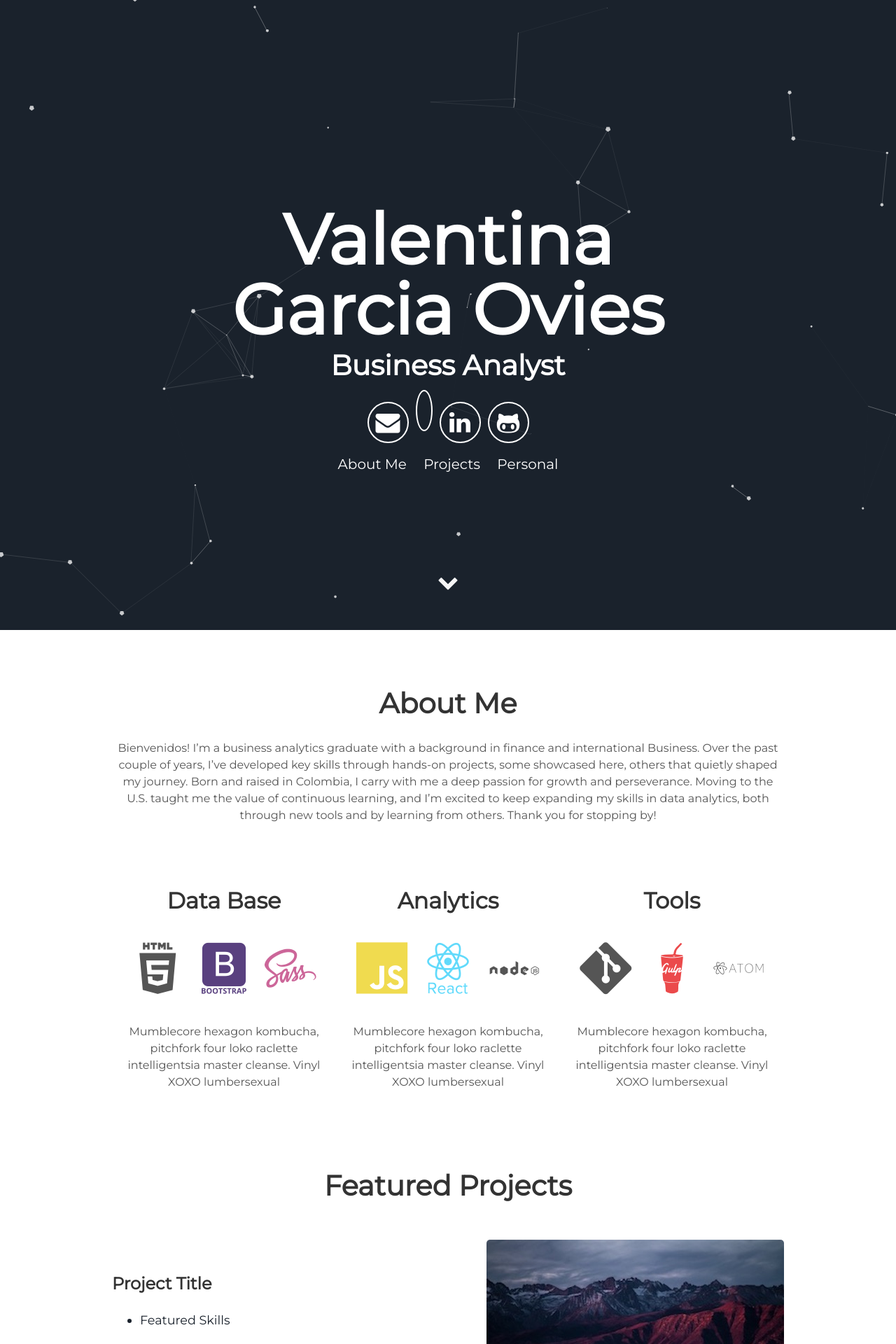
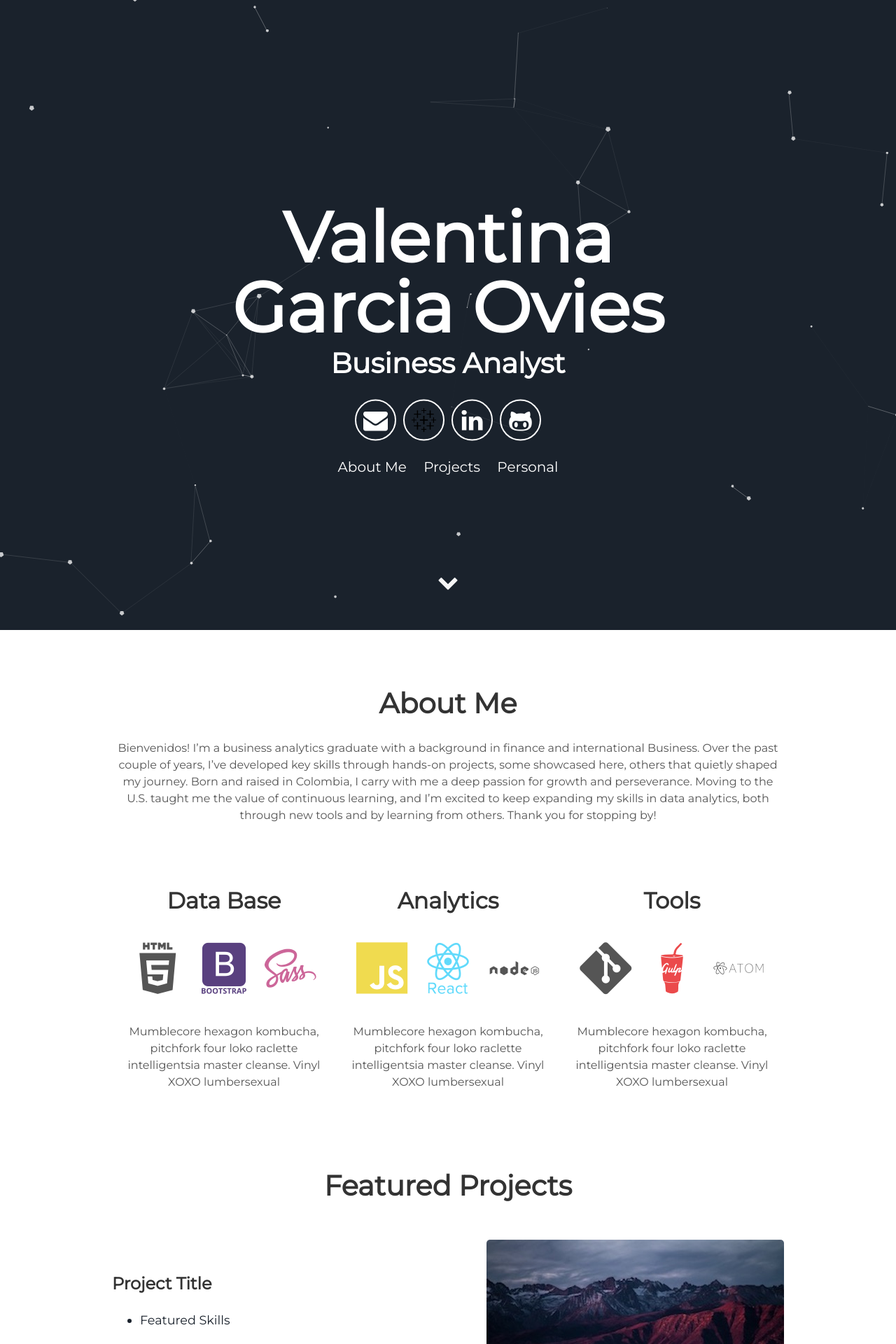
Before and after one commit to valentinagarciaovies/valentinagarciaovies.github.io, a Jekyll site: the page built from index.html, in a window 1280 px wide. Shown: the top 1920 px of the page at 70% size. Built offline with Jekyll 4.4.1, drawn with Linux system fonts in a browser that asks for light colours.

Commit message:
Icon tableau addition

```diff
--- a/_includes/header.html
+++ b/_includes/header.html
@@ -6,7 +6,8 @@
       </h1>
       <div class="header-icons">
         <a aria-label="Send email" href= "mailto:garciaoviesvalentina@gmail.com" ><i class="icon fa fa-envelope"></i></a>
-        <a aria-label="My Tableau" target="_blank" href="https://us-east-1.online.tableau.com/#/site/vgarciaovies23-db306d084a/user/external/vgarciaovies23@my.trine.edu/content"><i class="icon devicon-tableau-plain" aria-hidden="true"></i></a>
+        <a aria-label="My Tableau" target="_blank" href="https://us-east-1.online.tableau.com/#/site/vgarciaovies23-db306d084a/user/external/vgarciaovies23@my.trine.edu/content">
+          <img src="{{ '/assets/img/tableau-plain.svg' | prepend: site.baseurl }}" alt="" class="icon" aria-hidden="true" />
         <a aria-label="My LinkedIn" target="_blank" href="https://www.linkedin.com/in/valentinagarciaovies/"><i class="icon fa fa-linkedin" aria-hidden="true"></i></a>
         <a aria-label="My Github" target="_blank" href="https://github.com/valentinagarciaovies"><i class="icon fa fa-github-alt" aria-hidden="true"></i></a>
       </div>
```
Also changed, not shown: assets/img/tableau-plain.svg (added), 2 other files.
